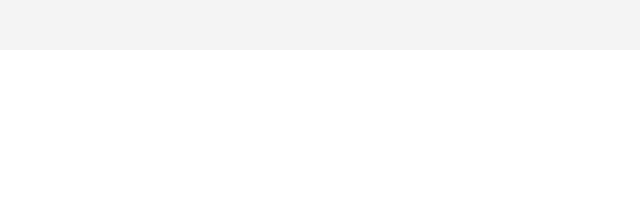
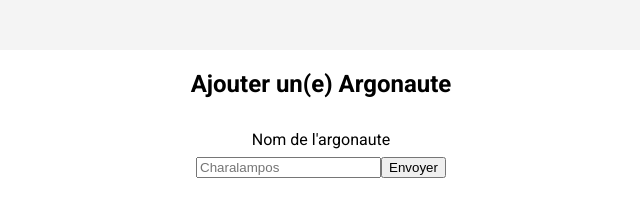
Before and after one commit to sofrdr/Tech-Challenge-Wildcodeschool, a React (Create React App) app in the folder client/: page / in a window 1280 px wide. Shown: the part 150-366 px from the top of the page, without its empty margins (319-959 px from the left). Built offline with nearby package versions, Linux system fonts and the light colour scheme.

Commit message:
Styling form component + function to handleChange

```diff
--- a/client/src/App.js
+++ b/client/src/App.js
@@ -1,4 +1,5 @@
 import Header from "./components/Header";
+import Form from "./components/Form";
 import GlobalStyle from "./style/GlobalStyle";
 
 function App() {
@@ -6,6 +7,9 @@ function App() {
     <div>
       <GlobalStyle />
       <Header />
+      <main>
+        <Form />
+      </main>
     </div>
   );
 }
--- a/client/src/components/Form.jsx
+++ b/client/src/components/Form.jsx
@@ -0,0 +1,41 @@
+import { React, useState } from "react";
+import styled from "styled-components";
+
+const NewMemberForm = styled.form`
+  margin: 2em 0 4em 0;
+  text-align: center;
+`;
+
+const FormLabel = styled.label`
+  display: block;
+  margin-bottom: 0.5em;
+`;
+
+const Form = () => {
+  const [name, setName] = useState("");
+
+  const handleChange = (e) => {
+    setName(e.target.value);
+  };
+
+  const createNewMember = async () => {};
+
+  return (
+    <div>
+      <h2>Ajouter un(e) Argonaute</h2>
+      <NewMemberForm>
+        <FormLabel htmlFor="name">Nom de l'argonaute</FormLabel>
+        <input
+          id="name"
+          name="name"
+          type="text"
+          placeholder="Charalampos"
+          onChange={handleChange}
+        />
+        <button type="submit">Envoyer</button>
+      </NewMemberForm>
+    </div>
+  );
+};
+
+export default Form;
--- a/client/src/style/GlobalStyle.jsx
+++ b/client/src/style/GlobalStyle.jsx
@@ -10,6 +10,11 @@ body{
 h1, h2 {
     text-align: center;
   }
+
+main {
+    max-width: 960px;
+    margin: 0 auto;
+  }
 `;
 
 const GlobalStyle = () => {
```
